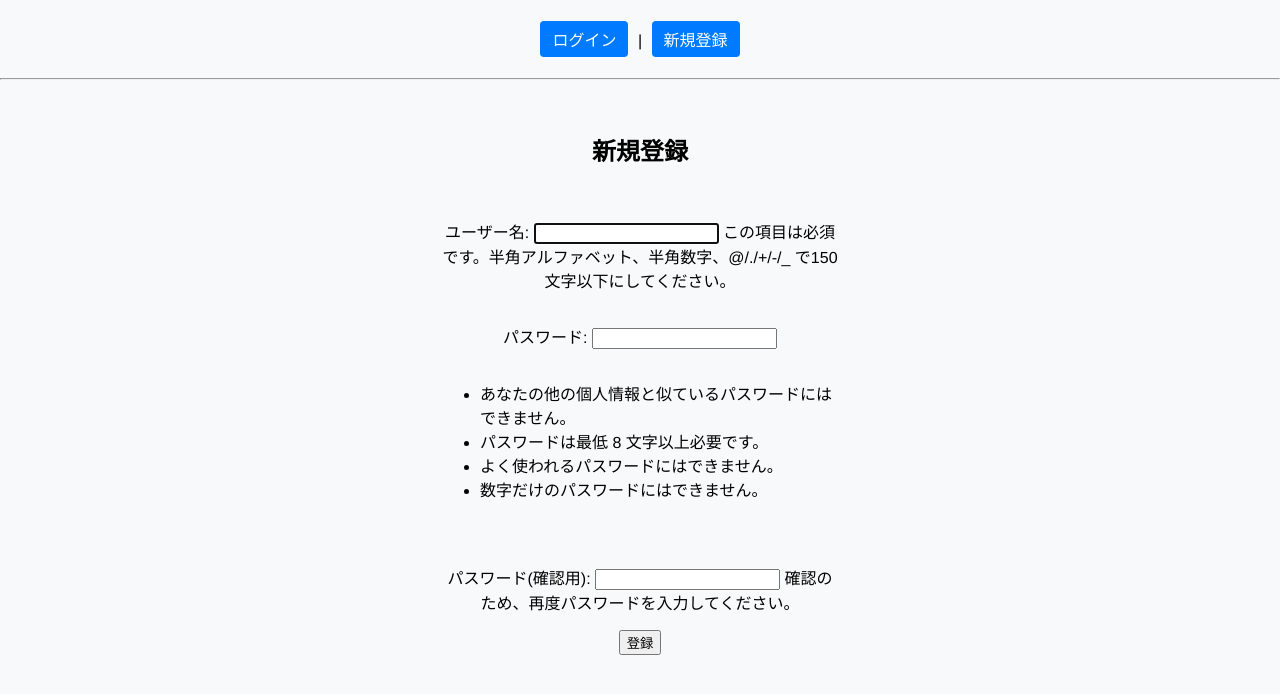
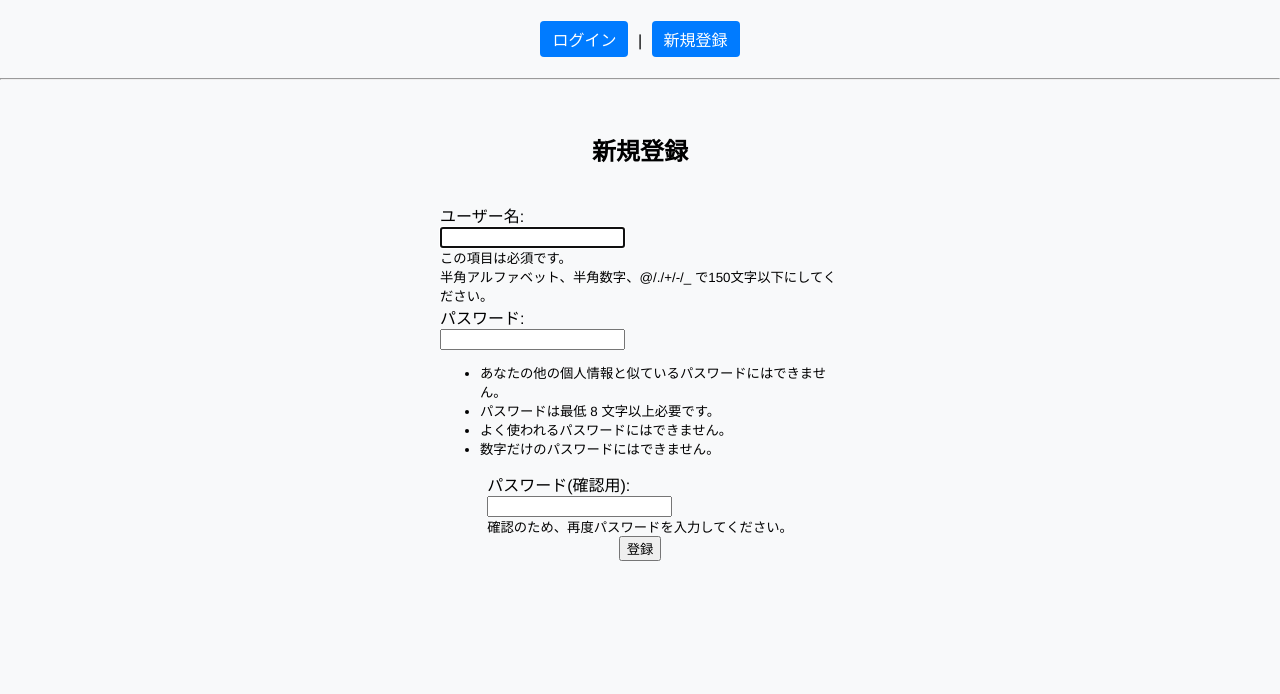
Before and after one commit to 97958697/my-first-portfolio, a Django app: page /accounts/signup/ in a window 1280 px wide. Shown: the top 694 px of the page. Run offline with Django 5.2, Linux system fonts and the light colour scheme.

Commit message:
新規登録画面の文章を改行してバランス調整

```diff
--- a/templates/registration/signup.html
+++ b/templates/registration/signup.html
@@ -5,7 +5,28 @@
   <h2>新規登録</h2>
   <form method="post">
     {% csrf_token %}
-    {{ form.as_p }}
+    <div class="signup-field">
+      {{ form.username.label_tag }}<br>
+      {{ form.username }}<br>
+      <small class="help-text">
+        この項目は必須です。<br>
+        半角アルファベット、半角数字、@/./+/-/_ で150文字以下にしてください。
+      </small>
+    </div>
+    <div class="signup-field">
+      {{ form.password1.label_tag }}<br>
+      {{ form.password1 }}<br>
+      {% if form.password1.help_text %}
+      <small class="help-text">{{ form.password1.help_text }}</small>
+      {% endif %}
+    </div>
+    <div class="signup-field">
+      {{ form.password2.label_tag }}<br>
+      {{ form.password2 }}<br>
+      <small class="help-text">
+        確認のため、再度パスワードを入力してください。
+      </small>
+    </div>
     <button type="submit">登録</button>
   </form>
   </div>
```
